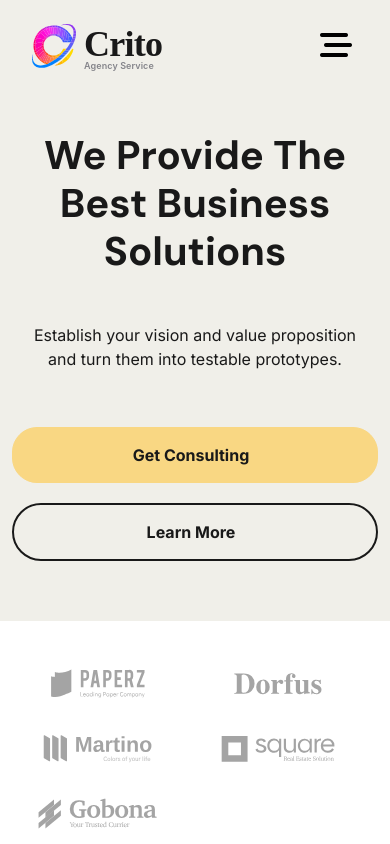
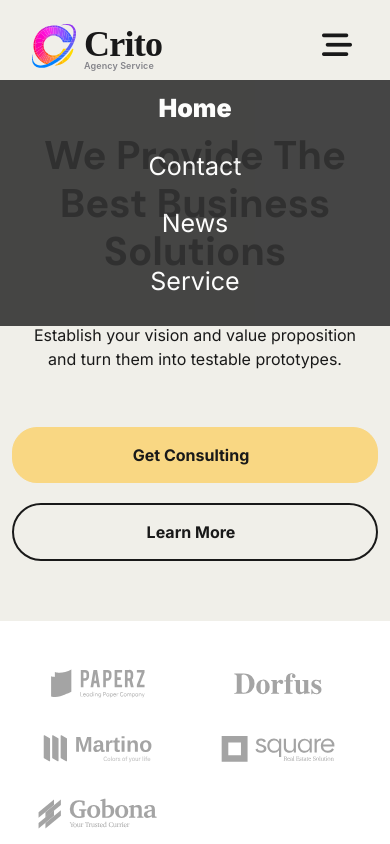
Before and after one commit to hannagrehn/the-crito-react, a React (Create React App) app: page / in a window 390 px wide. Both pictures are taken after a click on the button 336 px from the left and 45 px from the top of the page. Shown: the top 844 px of the page. Built offline with nearby package versions, Linux system fonts and the light colour scheme; some icons are missing.

Commit message:
hamburgermenu working

```diff
--- a/src/App.css
+++ b/src/App.css
@@ -197,30 +197,65 @@ header .container .menu-bars {
   }
 }
 
-/* HÄR ÄR DET DÄR NYA  */
-
-header .container .nav{
-  position: fixed;
-  top: 0;
-  left: 0;
-  width: 100%;
-  opacity: 0.98;
-  background-color: #191919;
-
-}
-
-header .container .nav .ul{
-  padding: 0;
-  margin-top: 85px;
-  list-style: none;
-  width: 100%;
-  color: #ffffff;
-  border-top: 1px solid #191919;
-}
-
-header .container .nav .ul .li{
-  color: #ffffff;
-}
+
+
+@media (max-width: 992px) {
+  /* Hide the default menu */
+  .menu {
+    display: none;
+  }
+
+  /* Style the hamburger button */
+  .btn-menu {
+    background: transparent;
+    border: none;
+    cursor: pointer;
+    color: #191919;
+    font-size: 30px;
+  }
+
+  /* Style the active hamburger button (when menu is open) */
+  .btn-menu.active {
+    color: #f94d1c; /* Active state text color */
+  }
+
+  /* Style the menu that appears when the hamburger is clicked */
+  nav {
+    display: block;
+    background: #333; /* Background color */
+    position: absolute;
+    font-size: 25px;
+    top: 80px;
+    left: 0;
+    right: 0;
+    z-index: 1; /* Ensure it's above other content */
+    opacity: 0.9;
+    transition: 1s;
+  }
+
+  /* Style the links within the hamburger menu */
+  nav ul {
+    list-style: none;
+    padding: 0;
+  }
+
+  nav ul li {
+    padding: 10px;
+    text-align: center;
+  }
+
+  nav ul li a {
+    color: #ffffff;
+    text-decoration: none;
+  }
+
+  nav ul li a.active {
+    font-weight: 900;
+  }
+}
+
+/*  */
+
 
 header .container .menu {
   display: none;
--- a/src/components/Header.js
+++ b/src/components/Header.js
@@ -1,40 +1,25 @@
-import React, {useState} from 'react'
-import Logo from './images/logotype.svg'
-import { NavLink } from 'react-router-dom'
-
-
+import React, { useState } from 'react';
+import Logo from './images/logotype.svg';
+import { NavLink } from 'react-router-dom';
 
 const Header = () => {
-
-    const [showMenu, setShowMenu] = useState(false)
-    const [btnClasses, setBtnClasses] = useState('btn-menu')
+    const [showMenu, setShowMenu] = useState(false);
+    const [btnClasses, setBtnClasses] = useState('btn-menu');
 
     const toggleMenu = () => {
         setShowMenu(!showMenu);
-        setBtnClasses(!showMenu ? 'btn-menu active' : 'btn-menu')
-    }
+    };
 
     return (
         <header>
             <div className="container">
-
-        <NavLink to="/"><img id="logotype" src={Logo} alt="crito-logotype"/></NavLink>
-        <button className={btnClasses} opnClick={toggleMenu}><i className="fa-solid fa-bars-staggered"></i></button>
-
-        {showMenu && (
-            <nav>
-                <ul>
-                    <li><NavLink to ="/">Home</NavLink></li>
-                    <li><NavLink to ="/contact">Contact</NavLink></li>
-                    <li><NavLink to ="/news">News</NavLink></li>
-                    <li><NavLink to ="/service">Service</NavLink></li>
-
-                </ul>
-            </nav>
-        )}
-
-
-
+                <NavLink to="/">
+                    <img id="logotype" src={Logo} alt="crito-logotype" />
+                </NavLink>
+                {/* Hamburger menu button for small screens */}
+                <button className={btnClasses} onClick={toggleMenu}>
+                    <i className="fa-solid fa-bars-staggered"></i>
+                </button>
 
                 <div className="menu">
                     <div className="top-menu">
@@ -53,26 +38,46 @@ const Header = () => {
                             </div>
                         </div>
                         <div className="social-media">
-                <a  href="https://facebook.com/" target="_blank"><i className="fa-brands fa-facebook"></i></a>
-                <a href="https://x.com/" target="_blank"><i className="fa-brands fa-x-twitter"></i></a>
-                <a href="https://instagram.com/" target="_blank"><i className="fa-brands fa-instagram"></i></a>
-                <a href="https://linkedin.com/" target="_blank"><i className="fa-brands fa-linkedin"></i></a>
+                            <a href="https://facebook.com/" target="_blank">
+                                <i className="fa-brands fa-facebook"></i>
+                            </a>
+                            <a href="https://x.com/" target="_blank">
+                                <i className="fa-brands fa-x-twitter"></i>
+                            </a>
+                            <a href="https://instagram.com/" target="_blank">
+                                <i className="fa-brands fa-instagram"></i>
+                            </a>
+                            <a href="https://linkedin.com/" target="_blank">
+                                <i className="fa-brands fa-linkedin"></i>
+                            </a>
                         </div>
                     </div>
                     <div className="main-menu">
                         <nav>
-                <NavLink to="/" >Home</NavLink>
+                            <NavLink to="/">Home</NavLink>
                             <NavLink to="/service">Service</NavLink>
                             <NavLink to="/news">News</NavLink>
                             <NavLink to="/contact">Contact</NavLink>
-
                         </nav>
-            <a className="btn-yellow btn-login" href="login.html">Login <i className="fa-regular fa-arrow-up-right"></i></a>
+                        <a className="btn-yellow btn-login" href="login.html">
+                            Login <i className="fa-regular fa-arrow-up-right"></i>
+                        </a>
                     </div>
                 </div>
+
+                {showMenu && (
+                    <nav>
+                        <ul>
+                            <li><NavLink to="/">Home</NavLink></li>
+                            <li><NavLink to="/contact">Contact</NavLink></li>
+                            <li><NavLink to="/news">News</NavLink></li>
+                            <li><NavLink to="/service">Service</NavLink></li>
+                        </ul>
+                    </nav>
+                )}
             </div>
         </header>
-  )
-}
+    );
+};
 
-export default Header
+export default Header;
--- a/src/components/LeaveUs.js
+++ b/src/components/LeaveUs.js
@@ -1,5 +1,3 @@
-// LeaveUs.js
-
 import React, { useState } from 'react';
 
 const LeaveUs = () => {
--- a/src/components/Partners.js
+++ b/src/components/Partners.js
@@ -7,8 +7,8 @@ import gobana from './images/gobona.svg'
 
 const Partners = () => {
   return (
-    <section class="partners">
-        <div class="content">
+    <section className="partners">
+        <div className="content">
             <a target="_blank" href="https://paperz.com"><img src={paperz}/></a>
             <a target="_blank" href="https://dorfus.com"><img src={dorfus}/></a>
             <a target="_blank" href="https://martino.com"><img src={martino}/></a>
```
Lines whose indentation alone changed are shown as unchanged.
